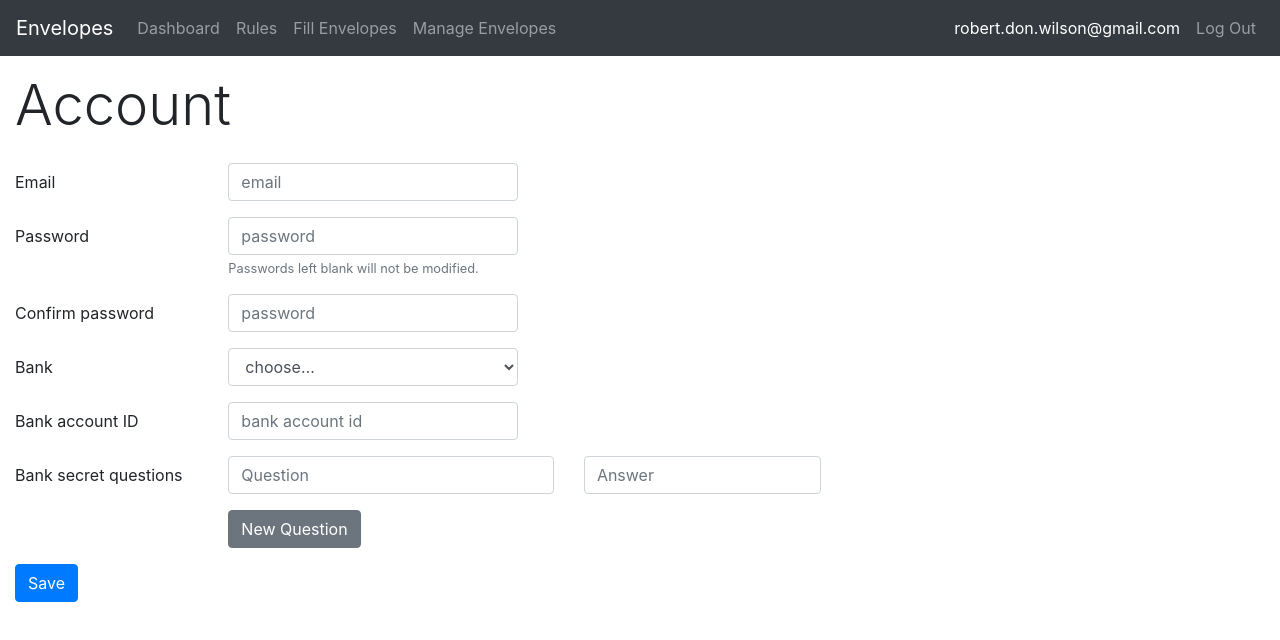
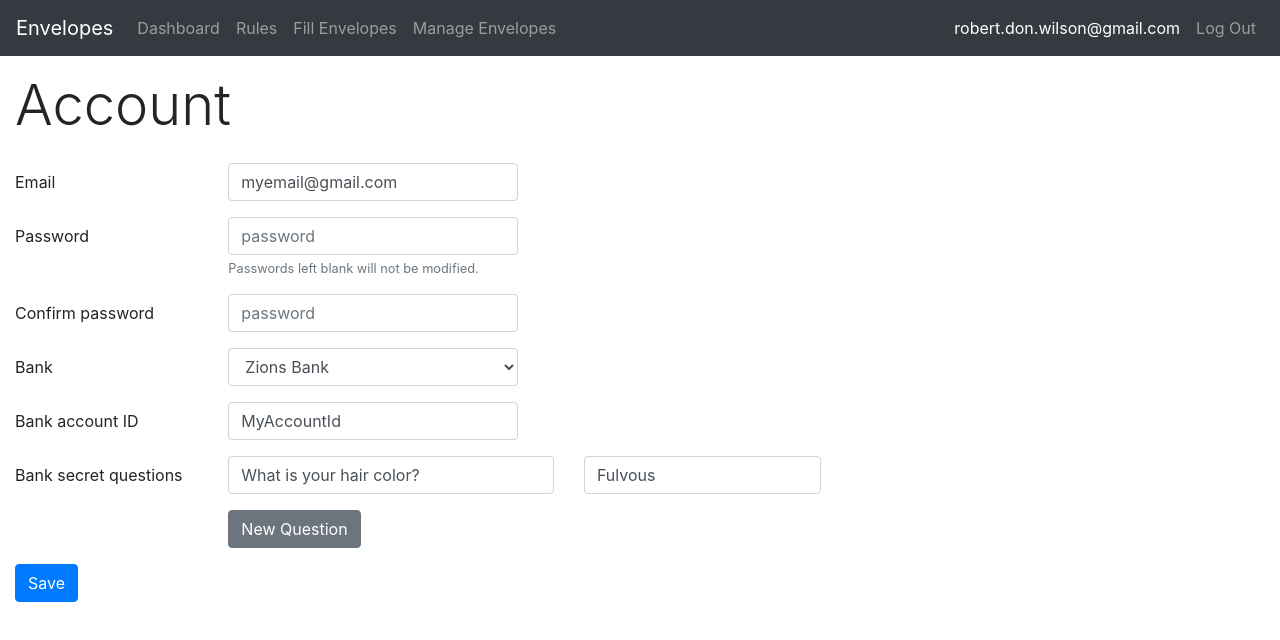
Before and after one commit to dontangg/envelopes-serverless, a React (Vite) app in the folder client/: page /account in a window 1280 px wide. Shown: the top 640 px of the page. Built offline with nearby package versions, Linux system fonts and the light colour scheme.

Commit message:
Hook up most fields on the account page

```diff
--- a/client/src/pages/AccountPage.js
+++ b/client/src/pages/AccountPage.js
@@ -1,11 +1,63 @@
 import React, { Component } from "react";
 
 class AccountPage extends Component {
+	state = {
+		email: 'myemail@gmail.com',
+		bank: 'zions_bank',
+		bankUsername: 'MyUsername',
+		bankAccountId: 'MyAccountId',
+		bankSecretQuestions: [
+			{ question: 'What is your hair color?', answer: 'Fulvous' }
+		]
+	};
+
+	changeBank = (e) => {
+		this.setState({
+			bank: e.target.value
+		});
+	};
+
+	changeTextField = (fieldName) => {
+		return (e) => {
+			this.state[fieldName] = e.target.value;
+			this.setState(this.state);
+		};
+	};
+
+	addSecretQuestion = (e) => {
+		e.preventDefault();
+		this.state.bankSecretQuestions.push({ question: '', answer: '' });
+		this.setState({
+			bankSecretQuestions: this.state.bankSecretQuestions
+		});
+	};
+
+	removeQuestion = (index) => {
+		return (e) => {
+			e.preventDefault();
+			this.state.bankSecretQuestions.splice(index, 1);
+			this.setState({
+				bankSecretQuestions: this.state.bankSecretQuestions
+			});
+		};
+	};
+
+	changeQuestion = (index, fieldName) => {
+		return (e) => {
+			this.state.bankSecretQuestions[index][fieldName] = e.target.value;
+			this.setState({
+				bankSecretQuestions: this.state.bankSecretQuestions
+			});
+		};
+	};
+
 	save() {
 
 	}
 
 	render() {
+		let account = this.state;
+
 		return (
 			<main className="container-fluid">
 
@@ -13,13 +65,13 @@ class AccountPage extends Component {
 
 				<form>
 					<div className="form-group row">
-						<label for="inputEmail" className="col-sm-2 col-form-label">Email</label>
+						<label htmlFor="inputEmail" className="col-sm-2 col-form-label">Email</label>
 						<div className="col-sm-3">
-							<input type="email" className="form-control" id="inputEmail" placeholder="email" />
+							<input onChange={this.changeTextField('email')} type="email" className="form-control" id="inputEmail" placeholder="email" value={account.email} />
 						</div>
 					</div>
 					<div className="form-group row">
-						<label for="inputPassword" className="col-sm-2 col-form-label">Password</label>
+						<label htmlFor="inputPassword" className="col-sm-2 col-form-label">Password</label>
 						<div className="col-sm-3">
 							<input type="password" className="form-control" id="inputPassword" placeholder="password" />
 							<small className="form-text text-muted">
@@ -28,42 +80,46 @@ class AccountPage extends Component {
 						</div>
 					</div>
 					<div className="form-group row">
-						<label for="inputConfirmPassword" className="col-sm-2 col-form-label">Confirm password</label>
+						<label htmlFor="inputConfirmPassword" className="col-sm-2 col-form-label">Confirm password</label>
 						<div className="col-sm-3">
 							<input type="password" className="form-control" id="inputConfirmPassword" placeholder="password" />
 						</div>
 					</div>
 					<div className="form-group row">
-						<label for="selectBank" className="col-sm-2 col-form-label">Bank</label>
+						<label htmlFor="selectBank" className="col-sm-2 col-form-label">Bank</label>
 						<div className="col-sm-3">
-							<select class="form-control" id="selectBank">
-								<option selected>choose&hellip;</option>
-								<option value="1">Zions Bank</option>
-								<option value="2">UCCU</option>
+							<select onChange={this.changeBank} className="form-control" id="selectBank" value={account.bank}>
+								<option>choose&hellip;</option>
+								<option value="zions_bank">Zions Bank</option>
+								<option value="uccu">UCCU</option>
 							</select>
 						</div>
 					</div>
 					<div className="form-group row">
-						<label for="inputBankAccountId" className="col-sm-2 col-form-label">Bank account ID</label>
+						<label htmlFor="inputBankAccountId" className="col-sm-2 col-form-label">Bank account ID</label>
 						<div className="col-sm-3">
-							<input type="text" className="form-control" id="inputBankAccountId" placeholder="bank account id" />
+							<input onChange={this.changeTextField('bankAccountId')} type="text" className="form-control" id="inputBankAccountId" placeholder="bank account id" value={account.bankAccountId} />
 						</div>
 					</div>
 					<div className="form-group row">
 						<label className="col-sm-2 col-form-label">Bank secret questions</label>
 
 						<div className="col-sm-10">
-							<div className="row mb-3">
-								<div className="col-sm-4">
-									<input type="text" name="question[0]" id="question_0" value="" placeholder="Question" className="form-control" />
-								</div>
-								<div className="col-sm-3">
-									<input type="text" name="answer[0]" id="answer_0" value="" placeholder="Answer" className="form-control" />
-								</div>
-								<button className="destroy btn btn-link" title="Remove this question and its answer"><span className="glyphicon glyphicon-trash"></span></button>
-							</div>
+							{account.bankSecretQuestions.map((qa, index) => {
+								return (
+									<div key={index} className="row mb-3">
+										<div className="col-sm-4">
+											<input onChange={this.changeQuestion(index, 'question')} type="text" name={`question[${index}]`} value={qa.question} placeholder="Question" className="form-control" />
+										</div>
+										<div className="col-sm-3">
+											<input onChange={this.changeQuestion(index, 'answer')} type="text" name={`answer[${index}]`} value={qa.answer} placeholder="Answer" className="form-control" />
+										</div>
+										<button onClick={this.removeQuestion(index)} className="destroy btn btn-link" title="Remove this question and its answer"><span className="glyphicon glyphicon-trash"></span></button>
+									</div>
+								);
+							})}
 
-							<button type="button" className="btn btn-secondary"><span className="glyphicon glyphicon-plus"></span> New Question</button>
+							<button onClick={this.addSecretQuestion} type="button" className="btn btn-secondary"><span className="glyphicon glyphicon-plus"></span> New Question</button>
 						</div>
 
 
```
